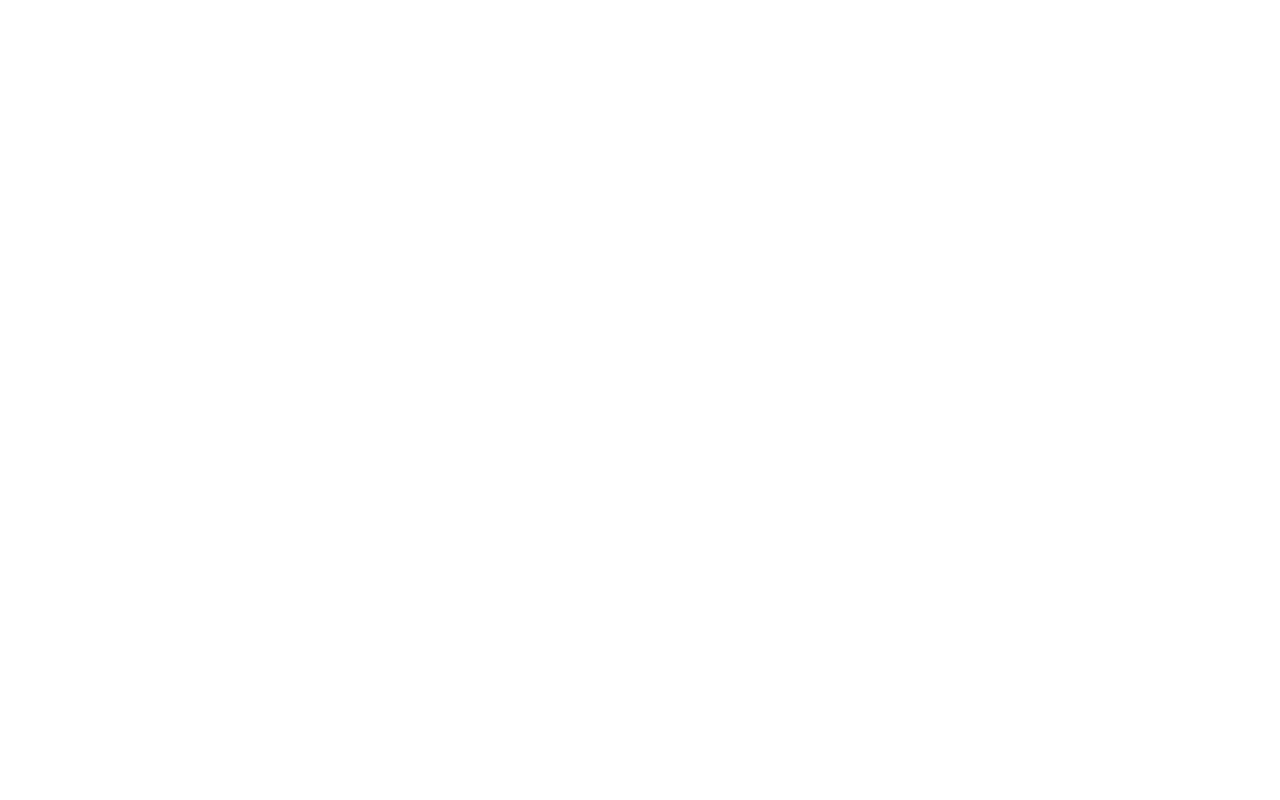
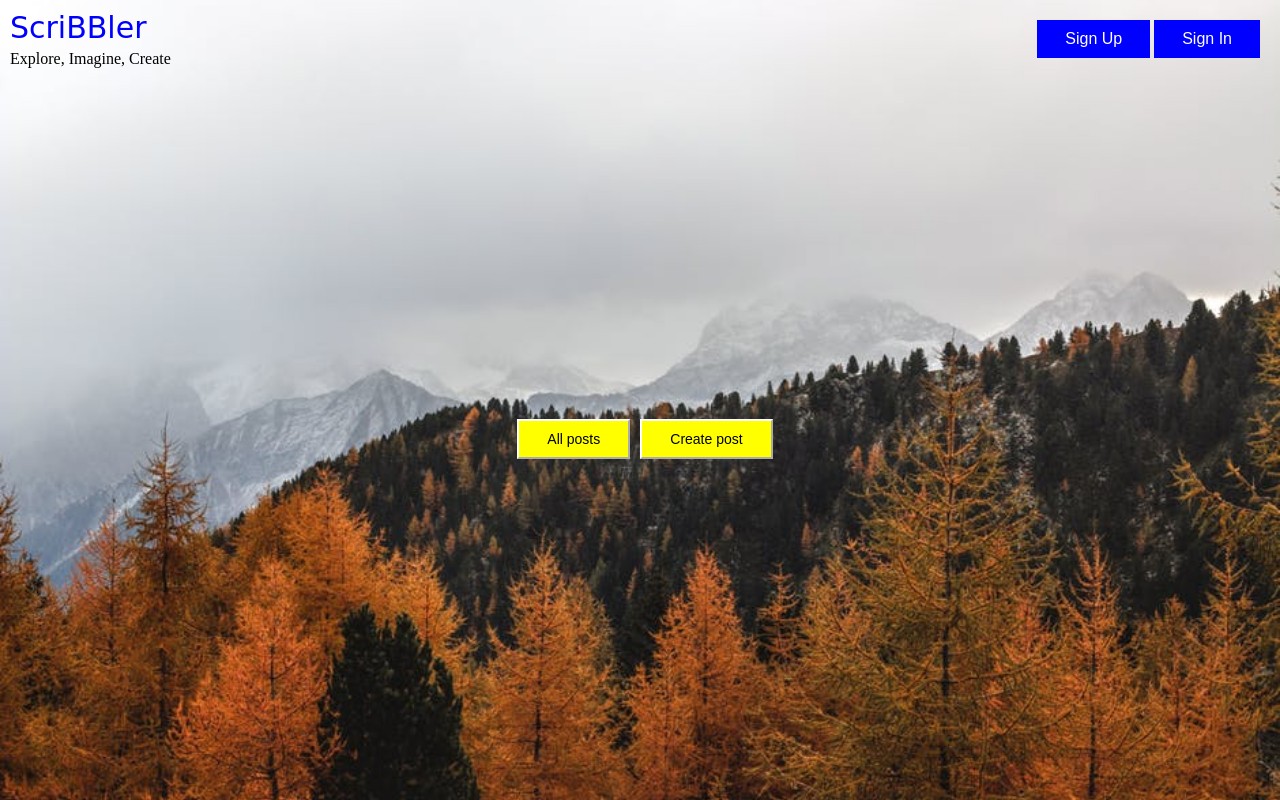
Before and after one commit to mayankchugh1977/Project-Scribbler, a plain HTML site: page index.html in a window 1280 px wide. Drawn offline with Linux system fonts and the light colour scheme; a web font is replaced by a local one.

Commit message:
partA first commit

```diff
--- a/index.html
+++ b/index.html
@@ -2,12 +2,38 @@
 <html>
 
 <head>
+	<meta charset="utf-8" />
+    <meta http-equiv="X-UA-Compatible" content="IE=edge">
+    <title>ScriBBler Home Page</title>
+	<meta name="viewport" content="width=device-width, initial-scale=1">
+    <link rel="stylesheet" type="text/css" media="screen" href="styles/index.css" />
+	<link rel="stylesheet" type="text/css" media="screen" href="styles/common.css" />
+	<link href="https://fonts.googleapis.com/css?family=Montez&display=swap" rel="stylesheet">
     <!-- TODO: Include Font Awesome file here -->
     <!-- TODO: Include Google Fonts file here -->
 </head>
 
-<body>
+<body  class="indexbody">
     <!-- TODO: Include all your code for the header and home page here -->
+    <div id="main-container">
+        <div class="header">
+            <div class="scribbler-container">
+                <p class="scribbler">ScriBBler</p>
+                <p class="sub-scribbler">Explore, Imagine, Create</p>
+            </div>
+            <div class="login-buttons-container">
+                <button class="blue-button" type="button">Sign Up</button>
+                <button class="blue-button" type="button">Sign In</button>
+            </div>
+        </div>
+        <div class="postButtons">
+            <!-- Insert code for All Posts & Create Post button here -->
+            <button class="yellow-button" type="button">All posts</button>
+            <button class="yellow-button" type="button">Create post</button>
+        </div>
+    </div>
+
+
 </body>
 
 </html>
--- /dev/null
+++ b/styles/index.css
@@ -0,0 +1,88 @@
+html{
+    height: 100%;
+    width:100%
+  }
+.indexbody{
+    background-image: url('../images/background.jpg');
+    background-repeat: no-repeat;
+    background-attachment: fixed;
+    background-position: center center;
+    background-size: cover;
+    margin: 0 !important;
+    background-size: 100% cover!important;
+    overflow:hidden;
+    display: block;
+    height: 100%;
+}
+
+.header{
+    display: flex;
+    flex-direction: row;
+    justify-content: space-between;
+    margin: 10px;
+  }
+
+.scribbler-container{
+    display: flex;
+    flex-direction: column;
+    justify-content: space-between;
+}
+
+.scribbler{
+    font-family: 'Montez', cursive;
+    font-size: 30px;
+    color: blue;
+    margin: 0;
+}
+
+
+
+.sub-scribbler{
+    font-family: 'Marck Script';
+    font-size: 10;
+    color: black;
+    margin: 0;
+}
+
+.login-buttons-container{
+    padding: 10px;
+}
+
+.blue-button{
+    background-color: blue;
+    border: none;
+    color: white;
+    padding: 10px 28px;
+    text-align: center;
+    text-decoration: none;
+    display: inline-block;
+    font-size: 16px;
+}
+
+.yellow-button{
+    border-color: white;
+    background-color: yellow;
+    padding: 10px 28px;
+    color:black;
+    font-size: 14px;
+    margin-left: 10px
+}
+#main-container{
+    display: flex;
+    flex-direction: column;
+    justify-content: flex-start;
+    height: 100%;
+    width: 100%;
+}
+
+.postButtons{
+    display: flex;
+    height: 100%;
+    width: 100%;
+    justify-content: center;
+    align-items: center;
+}
+textarea{
+    margin-top: 10px;
+    background-color: rgb(195, 195, 195);
+}
```
Also changed, not shown: styles/common.css (added).
